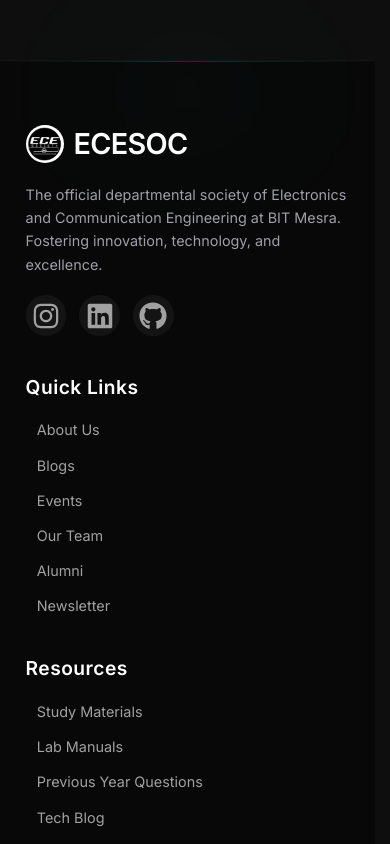
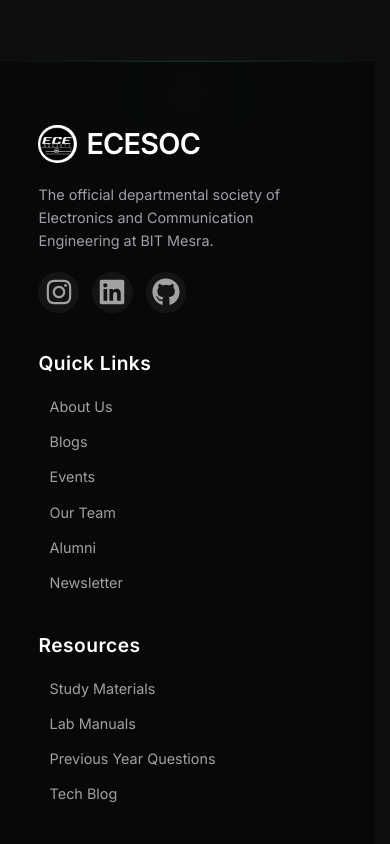
Before and after one commit to HiteshBajajft9/ECESocWeb, a Next.js app: page / in a window 390 px wide. Shown: the part 7940-8784 px from the top of the page. Built offline with nearby package versions, Linux system fonts and the light colour scheme.

Commit message:
fix footer

```diff
--- a/modules/home/components/footer.tsx
+++ b/modules/home/components/footer.tsx
@@ -11,10 +11,10 @@ export const Footer = () => {
             <div className="absolute top-0 left-0 right-0 h-[1px] bg-gradient-to-r from-transparent via-[#2DD4BF] to-transparent opacity-20" />
             <div className="absolute top-0 left-1/2 -translate-x-1/2 w-1/2 h-20 bg-[#2DD4BF]/5 blur-3xl rounded-full pointer-events-none" />
 
-            <div className="w-full px-8 md:px-16 lg:px-24 relative z-10">
-                <div className="grid grid-cols-1 md:grid-cols-5 gap-12 lg:gap-16 mb-16">
+            <div className="max-w-[1400px] mx-auto px-12 md:px-24 lg:px-40 relative z-10">
+                <div className="grid grid-cols-1 md:grid-cols-4 gap-12 lg:gap-16 mb-16">
                     {/* Brand Section */}
-                    <div className="col-span-1 md:col-span-2 lg:pr-12">
+                    <div className="col-span-1">
                         <div className="flex items-center gap-3 mb-6">
                             <img src="/home/logo.png" alt="ECE SOC Logo" className="w-12 h-12 bg-white border-white rounded-full" />
                             <h2 className="text-4xl font-bold text-white tracking-tight">
@@ -22,7 +22,7 @@ export const Footer = () => {
                             </h2>
                         </div>
                         <p className="text-zinc-400 text-lg leading-relaxed mb-6">
-                            The official departmental society of Electronics and Communication Engineering at BIT Mesra. Fostering innovation, technology, and excellence.
+                            The official departmental society of Electronics and Communication Engineering at BIT Mesra.
                         </p>
                         <div className="flex gap-4">
                             <Link href="#" className="p-2 bg-white/5 rounded-full hover:bg-[#2DD4BF]/20 text-neutral-400 hover:text-[#2DD4BF] transition-colors">
```
